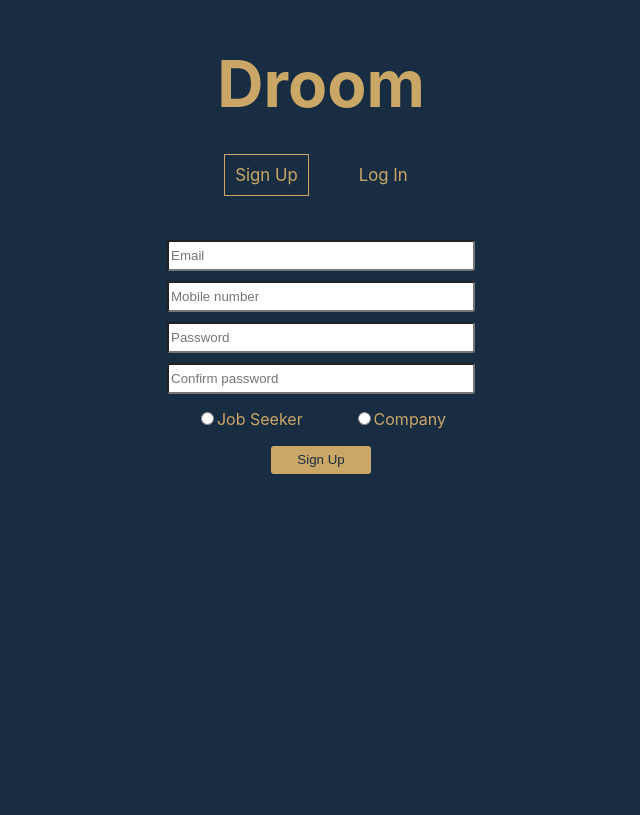
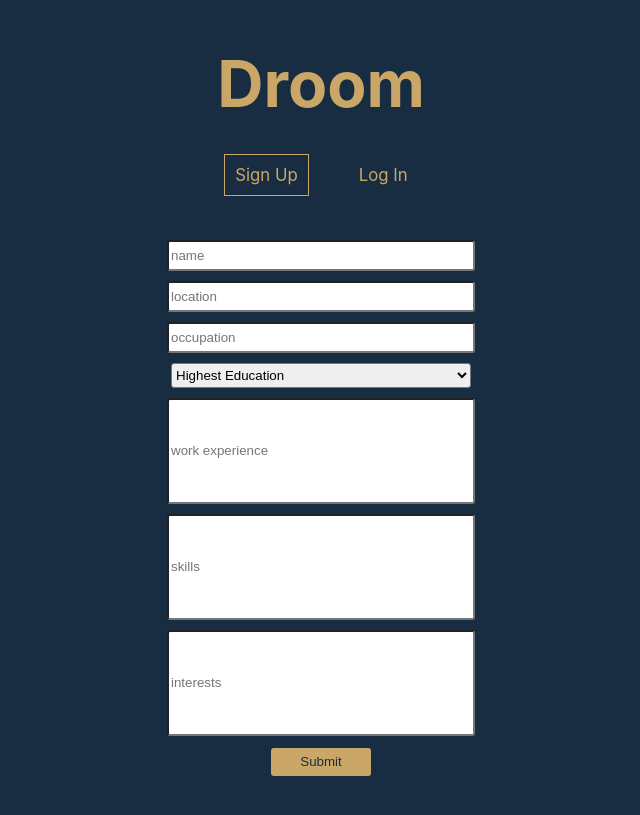
Before and after one commit to Build-Week-Droom-1/Front-End, a React (Create React App) app: page /signup/job-seeker in a window 1280 px wide. Shown: the part 105-920 px from the top of the page, without its empty margins (319-959 px from the left). Before the commit the page ends 800 px from the top, so only its background shows below. Built offline with nearby package versions, Linux system fonts and the light colour scheme.

Commit message:
added job seeker and company onboarding forms

```diff
--- a/src/App.js
+++ b/src/App.js
@@ -4,6 +4,8 @@ import SignUpForm from './components/onboarding/SignUpForm';
 import LogInForm from './components/onboarding/LogInForm';
 import Title from './components/onboarding/Title';
 import Navigation from './components/onboarding/Navigation';
+import JobSeekerInfo from './components/onboarding/JobSeekerInfo';
+import CompanyInfo from './components/onboarding/CompanyInfo';
 import {Route} from 'react-router-dom';
 
 function App() {
@@ -15,13 +17,18 @@ function App() {
       <Route exact path="/">
         <SignUpForm />
       </Route>
-      <Route path="/signup">
+      <Route exact path="/signup">
         <SignUpForm />
+      </Route>
+      <Route path="/signup/job-seeker">
+        <JobSeekerInfo />
+      </Route>
+      <Route path="/signup/company">
+        <CompanyInfo />
       </Route>
       <Route path="/login">
         <LogInForm />
       </Route>
-
     </div>
   );
 }
--- /dev/null
+++ b/src/components/onboarding/CompanyInfo.js
@@ -0,0 +1,57 @@
+import React from 'react';
+import { useForm } from 'react-hook-form';
+import styled from 'styled-components';
+
+const StyledForm = styled.form`
+  display: flex;
+  flex-direction: column;
+  justify-content: flex-end;
+  align-items: center;
+  width: 50%;
+  margin: 50px auto;
+  border-radius: 3px;
+`;
+
+const StyledInput = styled.input`
+  width: 300px;
+  height: 25px;
+  margin: 5px 0;
+  border-radius: 3px;
+`;
+
+const StyledSubmit = styled.input`
+  padding: 0.5em;
+  margin: 0.5em;
+  width: 100px;
+  color: #182d42;
+  background: #caa767;
+  border: none;
+  border-radius: 3px;
+`;
+
+const StyledTextArea = styled.input`
+  width: 300px;
+  height: 100px;
+  margin: 5px 0;
+  border-radius: 3px;
+`;
+
+export default function CompanyInfo() {
+  const { register, handleSubmit, errors } = useForm();
+  const onSubmit = data => console.log(data);
+  console.log(errors);
+
+  return (
+    <StyledForm onSubmit={handleSubmit(onSubmit)}>
+      <StyledInput type="text" placeholder="name" name="name" ref={register({required: true, pattern: /^[\\p{L} .'-]+$/i})} />
+      {errors.name && "name is required"}
+      <StyledInput type="text" placeholder="location" name="location" ref={register({required: true, pattern: /^[\\p{L} .'-]+$/i})} />
+      {errors.location && "location is required"}
+      <StyledTextArea name="description" placeholder="company description" ref={register({required: true})} />
+      {errors.description && "description is required"}
+      <StyledTextArea name="mission" placeholder="mission statement" ref={register({required: true})} />
+      {errors.mission && "mission is required"}
+      <StyledSubmit type="submit" />
+    </StyledForm>
+  );
+}
--- /dev/null
+++ b/src/components/onboarding/JobSeekerInfo.js
@@ -0,0 +1,79 @@
+import React from 'react';
+import { useForm } from 'react-hook-form';
+import styled from "styled-components";
+
+const StyledForm = styled.form`
+  display: flex;
+  flex-direction: column;
+  justify-content: flex-end;
+  align-items: center;
+  width: 50%;
+  margin: 50px auto;
+  border-radius: 3px;
+`;
+
+const StyledInput = styled.input`
+  width: 300px;
+  height: 25px;
+  margin: 5px 0;
+  border-radius: 3px;
+`;
+
+const StyledSubmit = styled.input`
+  padding: 0.5em;
+  margin: 0.5em;
+  width: 100px;
+  color: #182d42;
+  background: #caa767;
+  border: none;
+  border-radius: 3px;
+`;
+
+const StyledDropDown = styled.select`
+    width: 300px;
+    height: 25px;
+    margin: 5px 0;
+    border-radius: 3px;
+`
+
+const StyledTextArea = styled.input`
+  width: 300px;
+  height: 100px;
+  margin: 5px 0;
+  border-radius: 3px;
+`;
+
+export default function JobSeekerInfo() {
+  const { register, handleSubmit, errors } = useForm();
+  const onSubmit = data => console.log(data);
+  console.log(errors);
+
+  return (
+    <StyledForm onSubmit={handleSubmit(onSubmit)}>
+      <StyledInput type="text" placeholder="name" name="name" ref={register({required: true, pattern: /^[\\p{L} .'-]+$/i})} />
+      {errors.name && "Name is required"}
+      <StyledInput type="text" placeholder="location" name="location" ref={register({required: true, pattern: /^[\\p{L} .'-]+$/i})} />
+      {errors.location && "location is required"}
+      <StyledInput type="text" placeholder="occupation" name="occupation" ref={register({required: true, pattern: /^[\\p{L} .'-]+$/i})} />
+      {errors.occupation && "occupation is required"}
+      <StyledDropDown name="education" ref={register({ required: true })}>
+        <option value="" selected disabled>Highest Education</option>
+        <option value="High-school">High-school</option>
+        <option value=" Associate's"> Associate's</option>
+        <option value=" Bachelor's"> Bachelor's</option>
+        <option value=" Master's"> Master's</option>
+        <option value=" PhD"> PhD</option>
+        <option value=" Other "> Other </option>
+      </StyledDropDown>
+      {errors.education && "education is required"}
+      <StyledTextArea name="workExperience" placeholder="work experience" ref={register({required: true})} />
+      {errors.workExperience && "work experience is required"}
+      <StyledTextArea name="skills" placeholder="skills" ref={register({required: true})} />
+      {errors.skills && "skills are required"}
+      <StyledTextArea name="interests" placeholder="interests" ref={register({required: true})} />
+      {errors.interests && "interests are required"}
+
+      <StyledSubmit type="submit" />
+    </StyledForm>
+  );
+}
```
